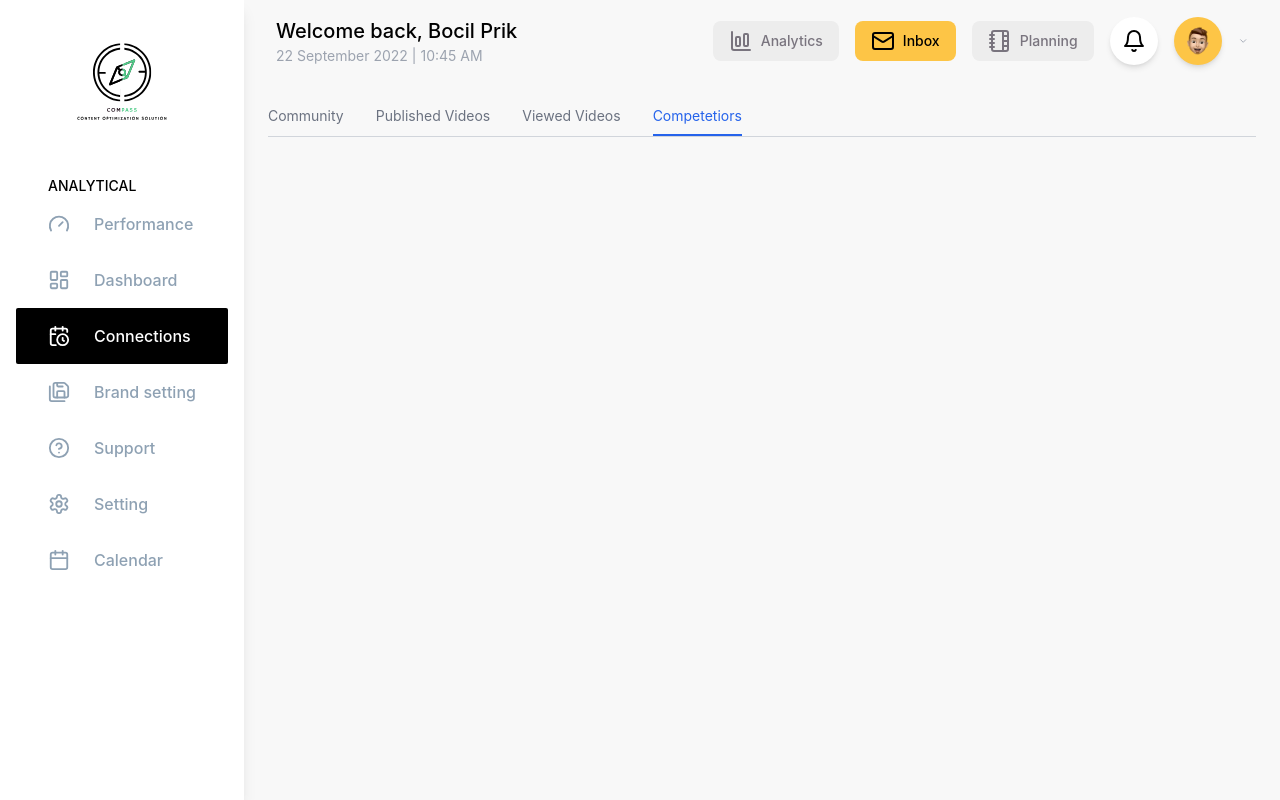
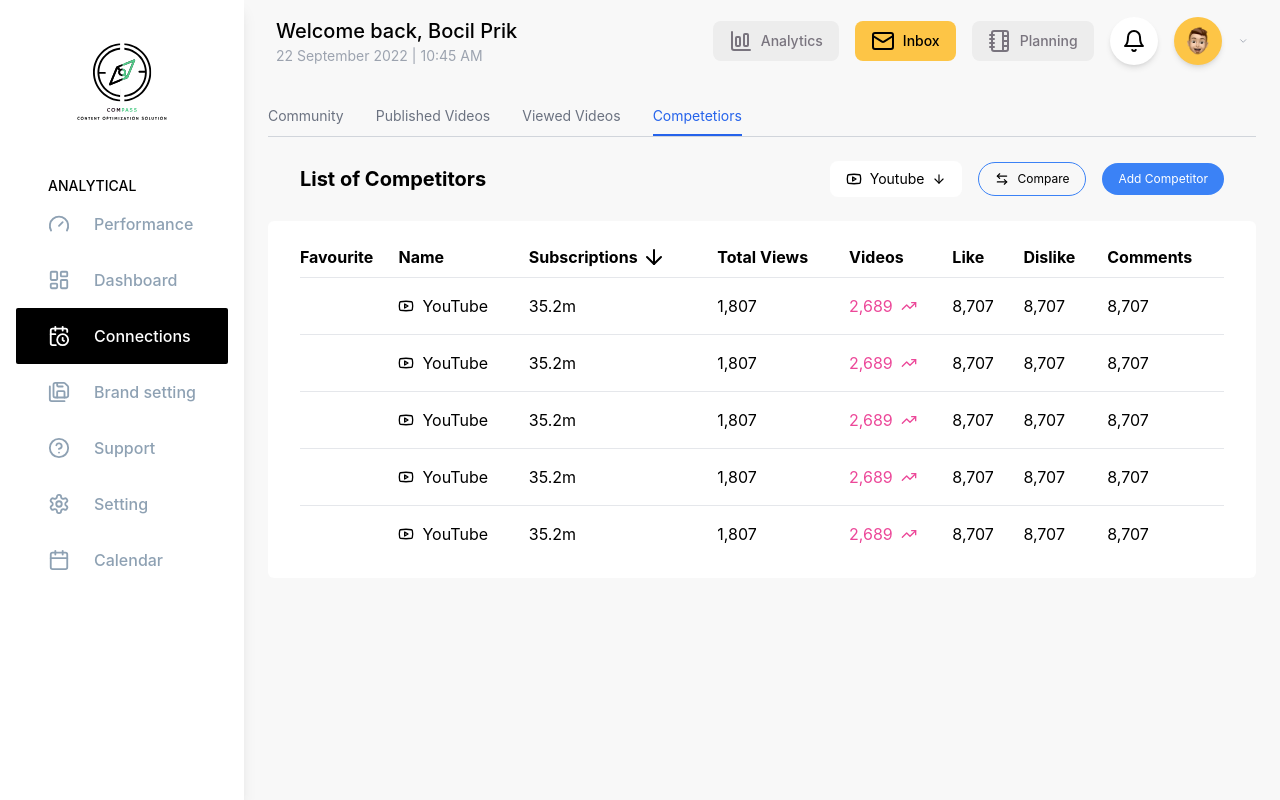
Before and after one commit to AmirSuliman/Compass, a React (Vite) app: page /user/overview/analytics in a window 1280 px wide. Both pictures are taken after a click on the element "Competetiors". Built offline with nearby package versions, Linux system fonts and the light colour scheme.

Commit message:
add competitors page

```diff
--- a/src/Pages/Userside/youtubedetails/components/community/index.jsx
+++ b/src/Pages/Userside/youtubedetails/components/community/index.jsx
@@ -17,7 +17,7 @@
               <div className='text-sm'>Jun 2023 - Dec 2023</div>
             </div>
 
-            <div className='grid grid-cols-2 md:grid-cols-3 mt-2 md:m-0 gap-4'>
+            <div className='grid grid-cols-2 md:grid-cols-3 mt-2 md:m-0 gap-2'>
               <GrowthCards />
             </div>
           </div>
--- /dev/null
+++ b/src/Pages/Userside/youtubedetails/components/competitors/competitorstable.jsx
@@ -0,0 +1,114 @@
+import { ArrowDown, TrendingUp, Youtube } from "lucide-react"
+import tableImg from "/images/published-videos-table-img.png"
+
+const CompetitorsTable = () => {
+  const data = [
+    {
+      favorite: true, // Assume this is indicating whether it is marked as favorite
+      name: "YouTube",
+      subscriptions: "35.2m",
+      totalView: "1,807",
+      videos: "2,689",
+      likes: "8,707",
+      dislikes: "8,707",
+      comments: "8,707",
+    },
+    {
+      favorite: true,
+      name: "YouTube",
+      subscriptions: "35.2m",
+      totalView: "1,807",
+      videos: "2,689",
+      likes: "8,707",
+      dislikes: "8,707",
+      comments: "8,707",
+    },
+    {
+      favorite: true,
+      name: "YouTube",
+      subscriptions: "35.2m",
+      totalView: "1,807",
+      videos: "2,689",
+      likes: "8,707",
+      dislikes: "8,707",
+      comments: "8,707",
+    },
+    {
+      favorite: true,
+      name: "YouTube",
+      subscriptions: "35.2m",
+      totalView: "1,807",
+      videos: "2,689",
+      likes: "8,707",
+      dislikes: "8,707",
+      comments: "8,707",
+    },
+    {
+      favorite: true,
+      name: "YouTube",
+      subscriptions: "35.2m",
+      totalView: "1,807",
+      videos: "2,689",
+      likes: "8,707",
+      dislikes: "8,707",
+      comments: "8,707",
+    },
+  ]
+
+  return (
+    <table className='w-full min-w-max border-collapse text-sm md:text-base'>
+      <thead>
+        <tr className='text-left text-xs md:text-base table-row'>
+          <th className='py-2'>Favourite</th>
+          <th className='p-2'>Name</th>
+          <th className='p-2'>
+            <span className="flex items-center gap-1">
+              Subscriptions
+              <ArrowDown />
+            </span>
+          </th>
+          <th className='p-2'>Total Views</th>
+          <th className='p-2'>Videos</th>
+          <th className='p-2'>Like</th>
+          <th className='p-2'>Dislike</th>
+          <th className='p-2'>Comments</th>
+        </tr>
+      </thead>
+      <tbody>
+        {data.map((row, index) => (
+          <tr key={index} className='border-t md:table-row'>
+            {/* Favorite Icon */}
+            <td className='p-2 py-4'></td>
+
+            {/* Name */}
+            <td className='p-2 py-4'>
+              <span className='flex gap-2 items-center'>
+                <Youtube size={16} />
+                {row.name}
+              </span>
+            </td>
+
+            <td className='p-2 py-4'>{row.subscriptions}</td>
+
+            <td className='p-2 py-4'>{row.totalView}</td>
+
+            <td className='p-2 py-4 text-pink-500'>
+              <span className='flex items-center gap-2'>
+                {row.videos}
+                <TrendingUp size={16} />
+              </span>
+            </td>
+
+            <td className='p-2 py-4'>{row.likes}</td>
+
+            <td className='p-2 py-4'>{row.dislikes}</td>
+
+            <td className='p-2 py-4'>{row.comments}</td>
+          </tr>
+        ))}
+      </tbody>
+    </table>
+  )
+}
+
+export default CompetitorsTable
--- /dev/null
+++ b/src/Pages/Userside/youtubedetails/components/competitors/index.jsx
@@ -0,0 +1,32 @@
+import { ArrowDown, ArrowLeftRight, Youtube } from "lucide-react"
+import CompetitorsTable from "./competitorstable"
+
+const Competitors = () => {
+  return (
+    <>
+      <div className='flex justify-between md:items-center gap-4 md:gap-0 flex-col md:flex-row py-2 md:px-8 mt-4'>
+        <div className='text-xl font-bold'>List of Competitors</div>
+        <div className='flex items-center justify-between  md:gap-4'>
+          <div className='text-sm gap-2 flex items-center  px-4 py-2 rounded-lg justify-center bg-white'>
+            <Youtube size={16} />
+              Youtube
+            <ArrowDown size={14} />
+          </div>
+          <div className='flex items-center justify-center text-xs px-4 py-2 gap-2 border border-blue-500 rounded-full'>
+            <ArrowLeftRight size={14} />
+            Compare
+          </div>
+          <div className='text-xs text-nowrap bg-blue-500 text-white px-4 py-2 rounded-full'>
+            Add Competitor
+          </div>
+        </div>
+      </div>
+
+      <div className='bg-white rounded-md py-2 px-4 md:py-4 md:px-8 mt-4 w-full overflow-auto'>
+        <CompetitorsTable />
+      </div>
+    </>
+  )
+}
+
+export default Competitors
--- a/src/Pages/Userside/youtubedetails/youtubedetails.jsx
+++ b/src/Pages/Userside/youtubedetails/youtubedetails.jsx
@@ -3,6 +3,7 @@
 import Community from "./components/community"
 import PublishedVideos from "./components/publishedvideos"
 import ViewedVideos from "./components/viewedvideos"
+import Competitors from "./components/competitors"
 
 const Youtubedetails = () => {
   const [activeTab, setActiveTab] = useState("Community")
@@ -47,6 +48,8 @@
       {activeTab === "Published Videos" && <PublishedVideos />}
 
       {activeTab === "Viewed Videos" && <ViewedVideos />}
+
+      {activeTab === "Competetiors" && <Competitors />}
     </div>
   )
 }
```
